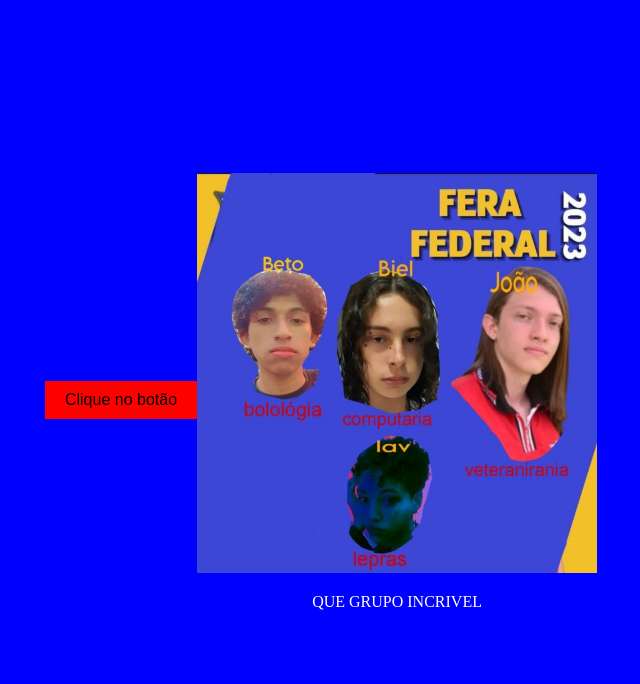
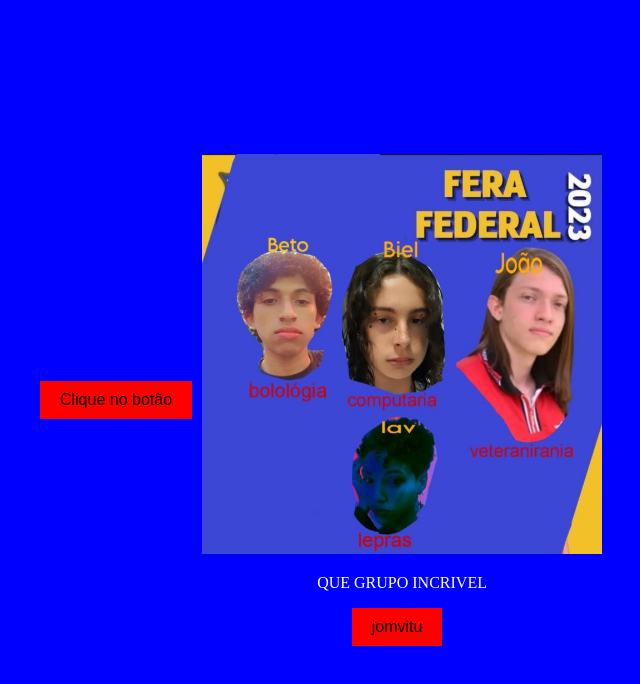
Before and after one commit to Gabruelsmz/besta, a plain HTML site: page index.html in a window 1280 px wide. Both pictures are taken after a click on the button "Clique no botão". Shown: the whole page, without its empty margins (319-959 px from the left). Drawn offline with Linux system fonts and the light colour scheme.

Commit message:
Add files via upload

```diff
--- a/index.html
+++ b/index.html
@@ -19,6 +19,7 @@
         background-color: red;
         border: none;
         cursor: pointer;
+        margin-right: 10px;
     }
     #content {
         display: none;
@@ -35,12 +36,16 @@
     <div id="content">
         <img src="fera.jpg" alt="Image">
         <p style="color: white;" id="text">QUE GRUPO INCRIVEL</p>
-
-    </div>
+      <button onclick="redirectToInstagram()">jomvitu</button>        </div>
     <script>
         function showContent() {
             document.getElementById("content").style.display = "block";
         }
+
+        function redirectToInstagram() {
+            window.location.href = "https://www.instagram.com/jomvitu?igsh=MWhudnUxMmFzdTdhbA==";
+        }
+
     </script>
 </body>
 </html>
```
